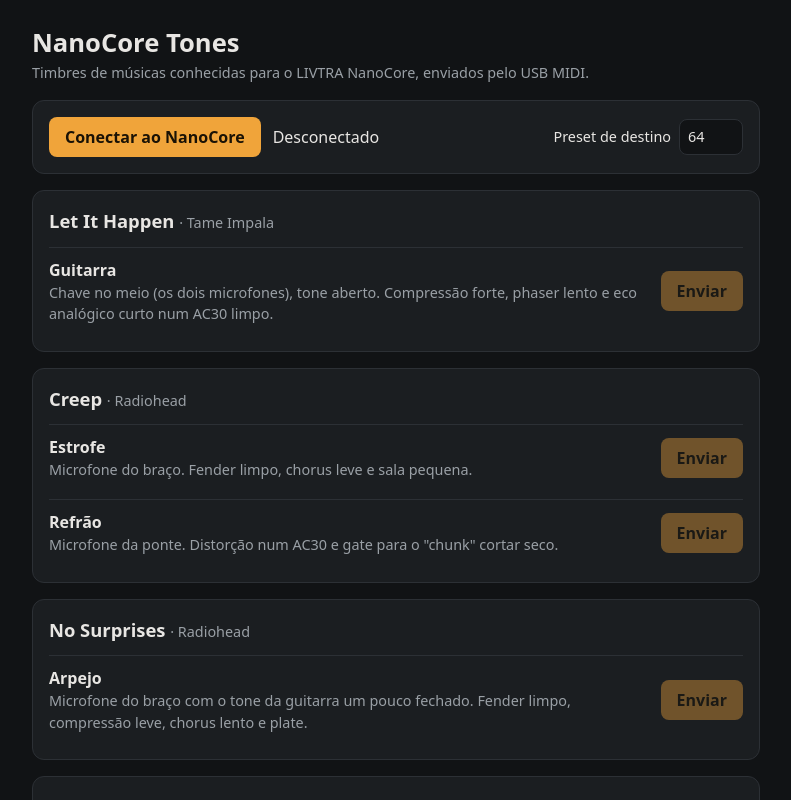
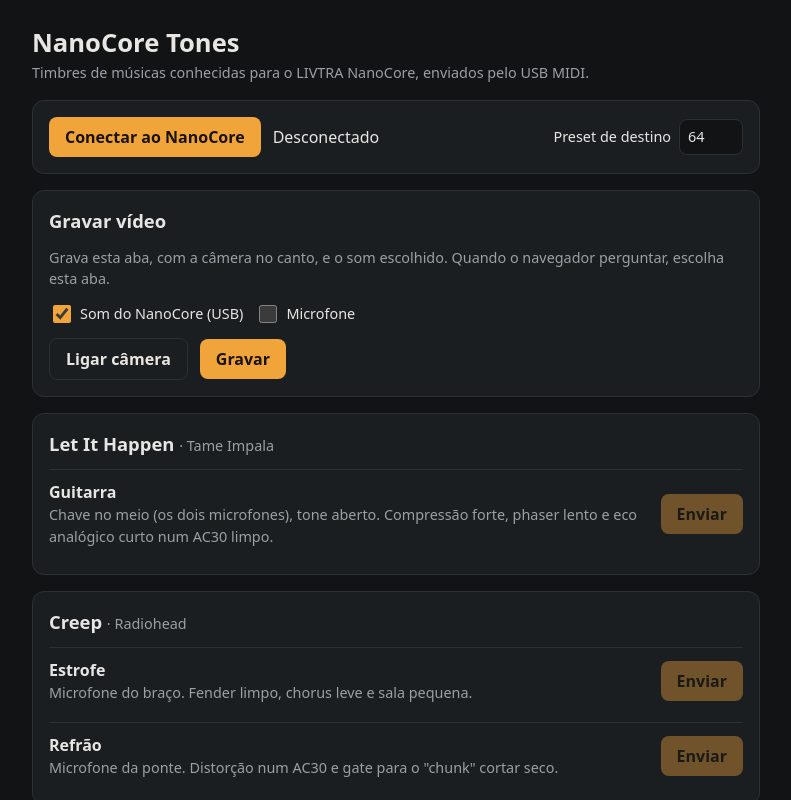
Before and after one commit to patogordo/Tonebook, a Nuxt app: page / in a window 1280 px wide. Shown: the top 800 px of the page, without its empty margins (244-1035 px from the left). Built offline with nearby package versions, Linux system fonts and the light colour scheme.

Commit message:
Gravação: vídeo da aba com a câmera no canto (tamanho ajustável) e o som do NanoCore, do microfone ou dos dois misturados

```diff
--- a/app/app.vue
+++ b/app/app.vue
@@ -70,6 +70,8 @@ const activeBlocks = computed(() => {
         <input v-model.number="slot" type="number" min="1" max="64">
       </label>
     </section>
+
+    <RecorderCard />
 
     <section v-for="song in SONGS" :key="song.title" class="card">
       <h2>{{ song.title }} <span class="muted">· {{ song.artist }}</span></h2>
--- /dev/null
+++ b/app/components/RecorderCard.vue
@@ -0,0 +1,128 @@
+<script setup lang="ts">
+// Grava esta aba (com a câmera flutuando no canto, então entram as configurações e quem toca) e o som escolhido:
+// o que sai do NanoCore pelo USB, o microfone ou os dois misturados. Só no computador: celular não grava a tela
+// pelo navegador.
+const supported = !!navigator.mediaDevices?.getDisplayMedia
+const camStream = shallowRef<MediaStream>()
+const camWidth = ref(320)
+const usePedal = ref(true)
+const useMic = ref(false)
+const recording = ref(false)
+const seconds = ref(0)
+const error = ref('')
+const file = ref<{ url: string, name: string }>()
+let recorder: MediaRecorder | undefined
+let timer: ReturnType<typeof setInterval> | undefined
+
+const stopTracks = (s: MediaStream) => s.getTracks().forEach(t => t.stop())
+const clock = computed(() => `${Math.floor(seconds.value / 60)}:${String(seconds.value % 60).padStart(2, '0')}`)
+const isPedal = (label: string) => /nanocore/i.test(label)
+
+async function toggleCamera() {
+  error.value = ''
+  if (camStream.value) {
+    stopTracks(camStream.value)
+    camStream.value = undefined
+    return
+  }
+  try {
+    camStream.value = await navigator.mediaDevices.getUserMedia({ video: { width: 640, height: 480 } })
+  } catch {
+    error.value = 'A câmera não foi liberada.'
+  }
+}
+
+// Abre a primeira entrada de áudio cujo nome passa no filtro. Sem cancelamento de eco, redução de ruído e ganho
+// automático: são filtros de voz que cortam e comprimem a guitarra
+async function openInput(match: (label: string) => boolean, missing: string): Promise<MediaStream> {
+  const inputs = async () => (await navigator.mediaDevices.enumerateDevices()).filter(d => d.kind === 'audioinput')
+  let list = await inputs()
+  if (!list.some(d => d.label)) {
+    stopTracks(await navigator.mediaDevices.getUserMedia({ audio: true })) // os nomes só aparecem com a permissão
+    list = await inputs()
+  }
+  const device = list.find(d => match(d.label))
+  if (!device) throw new Error(missing)
+  return navigator.mediaDevices.getUserMedia({
+    audio: { deviceId: { exact: device.deviceId }, echoCancellation: false, noiseSuppression: false, autoGainControl: false, channelCount: 2 },
+  })
+}
+
+async function start() {
+  error.value = ''
+  const inputs: MediaStream[] = []
+  let screen: MediaStream
+  try {
+    if (usePedal.value) inputs.push(await openInput(isPedal, 'Não achei o áudio do NanoCore. Confira o cabo USB.'))
+    if (useMic.value) inputs.push(await openInput(l => !isPedal(l), 'Não achei um microfone.'))
+    screen = await navigator.mediaDevices.getDisplayMedia({ video: { frameRate: 30 }, audio: false, preferCurrentTab: true } as DisplayMediaStreamOptions)
+  } catch (e) {
+    inputs.forEach(stopTracks)
+    error.value = e instanceof DOMException ? 'A gravação não foi liberada.' : (e as Error).message
+    return
+  }
+  // as entradas escolhidas viram uma faixa só
+  const mixer = new AudioContext()
+  const mix = mixer.createMediaStreamDestination()
+  for (const input of inputs) mixer.createMediaStreamSource(input).connect(mix)
+
+  const stream = new MediaStream([...screen.getVideoTracks(), ...mix.stream.getAudioTracks()])
+  const mimeType = ['video/mp4;codecs=avc1,mp4a.40.2', 'video/webm;codecs=vp9,opus', 'video/webm'].find(t => MediaRecorder.isTypeSupported(t))
+  const chunks: Blob[] = []
+  const rec = new MediaRecorder(stream, { mimeType, audioBitsPerSecond: 256_000 })
+  rec.ondataavailable = e => chunks.push(e.data)
+  rec.onstop = () => {
+    stopTracks(screen)
+    inputs.forEach(stopTracks)
+    mixer.close()
+    clearInterval(timer)
+    recording.value = false
+    const blob = new Blob(chunks, { type: rec.mimeType })
+    if (file.value) URL.revokeObjectURL(file.value.url)
+    const stamp = new Date().toLocaleString('sv').replace(/[: ]/g, '-')
+    file.value = { url: URL.createObjectURL(blob), name: `nanocore-${stamp}.${blob.type.includes('mp4') ? 'mp4' : 'webm'}` }
+  }
+  // parar pelo aviso de compartilhamento do navegador também encerra a gravação
+  screen.getVideoTracks()[0]!.onended = () => rec.state === 'recording' && rec.stop()
+  recorder = rec
+  rec.start(1000)
+  recording.value = true
+  seconds.value = 0
+  timer = setInterval(() => seconds.value++, 1000)
+}
+</script>
+
+<template>
+  <section v-if="supported" class="card">
+    <h2>Gravar vídeo</h2>
+    <p class="muted">Grava esta aba, com a câmera no canto, e o som escolhido. Quando o navegador perguntar, escolha esta aba.</p>
+    <div class="rec-row">
+      <label class="check"><input v-model="usePedal" type="checkbox" :disabled="recording"> Som do NanoCore (USB)</label>
+      <label class="check"><input v-model="useMic" type="checkbox" :disabled="recording"> Microfone</label>
+    </div>
+    <div class="rec-row">
+      <button class="secondary" @click="toggleCamera">{{ camStream ? 'Desligar câmera' : 'Ligar câmera' }}</button>
+      <label v-if="camStream" class="check">Tamanho <input v-model.number="camWidth" type="range" min="160" max="720" step="10"></label>
+      <button v-if="!recording" :disabled="!usePedal && !useMic" @click="start">Gravar</button>
+      <button v-else class="danger" @click="recorder?.stop()">Parar · {{ clock }}</button>
+      <a v-if="file && !recording" class="download" :href="file.url" :download="file.name">Baixar vídeo</a>
+    </div>
+    <p v-if="error" class="error">{{ error }}</p>
+  </section>
+  <video v-if="camStream" class="camera" :style="{ width: `${camWidth}px` }" :srcObject.prop="camStream" autoplay muted playsinline />
+</template>
+
+<style>
+.rec-row { display: flex; flex-wrap: wrap; align-items: center; gap: 12px; margin-top: 12px; }
+.check { display: flex; align-items: center; gap: 6px; font-size: 0.9rem; }
+.check input { accent-color: var(--brand); width: 18px; height: 18px; }
+button.secondary { background: var(--surface); color: var(--text); border: 1px solid var(--line); }
+button.danger { background: var(--danger); color: #fff; }
+.download { color: var(--brand); font-weight: 600; }
+.error { color: var(--danger); margin-top: 8px; font-size: 0.9rem; }
+.camera {
+  position: fixed; right: 16px; bottom: 16px; z-index: 10; max-width: calc(100vw - 32px); aspect-ratio: 4 / 3;
+  object-fit: cover; border: 2px solid var(--line); border-radius: 12px; background: #000;
+}
+.check input[type=range] { width: 120px; height: auto; }
+</style>
```
Also changed, not shown: 1 other file (tests, documents, lock files or other folders).
